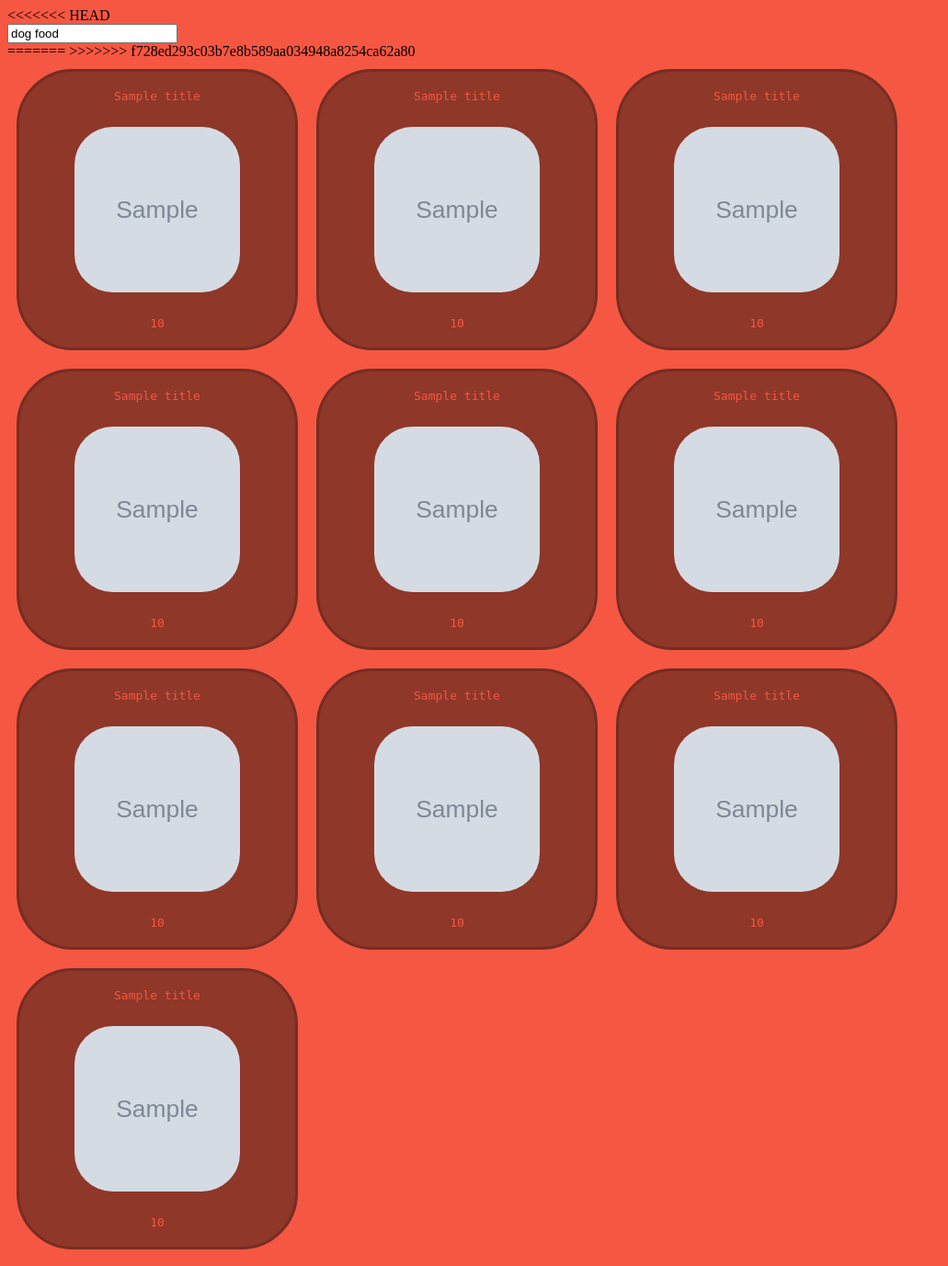
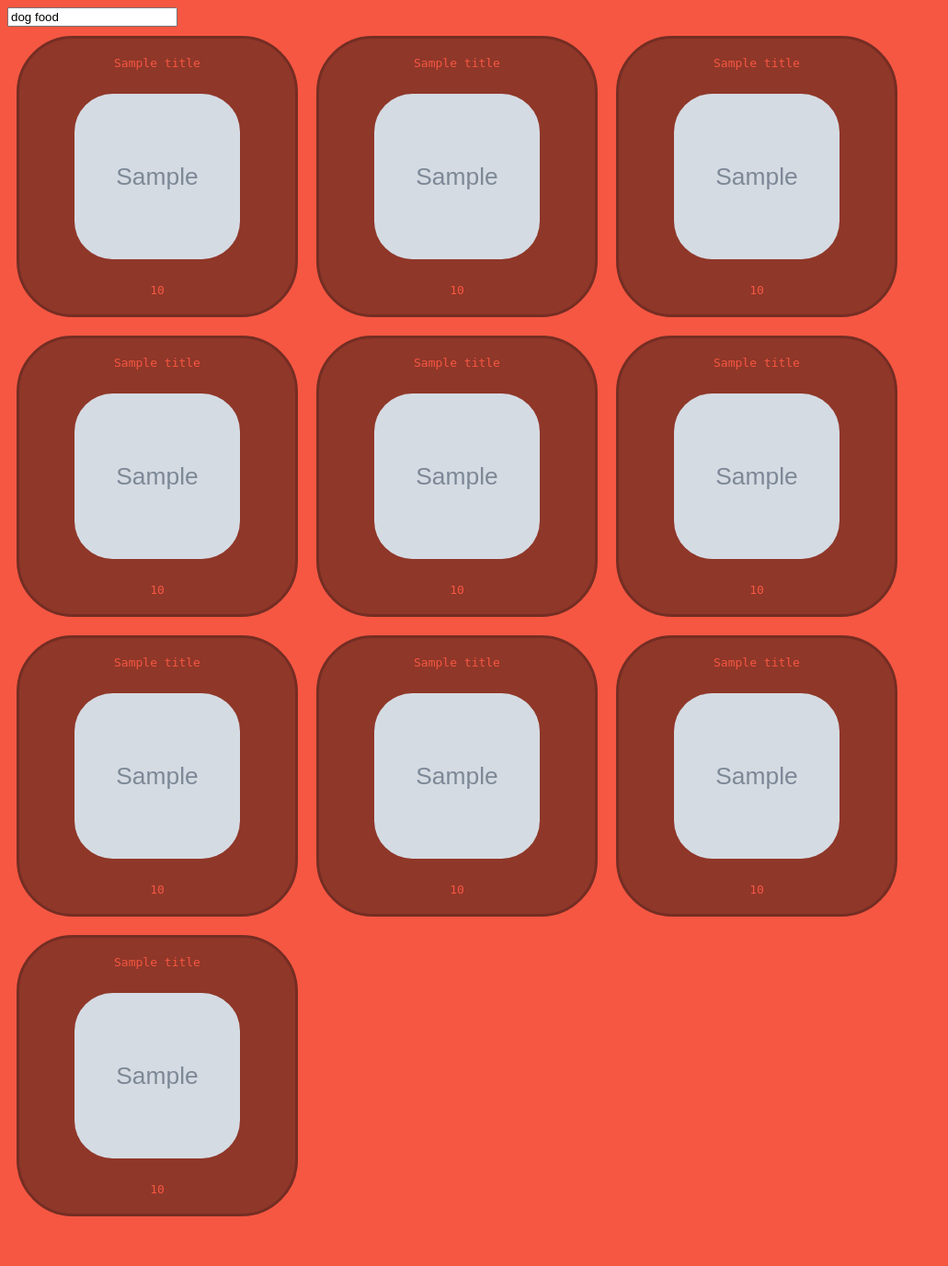
Before and after one commit to khreate/2021-HACKUTD-JEMS, a Flask app: template templates/ebaything.html in a window 1280 px wide. Shown: the whole page at 92% size, without its empty margins (0-1031 px from the left). After the commit the page ends 1323 px from the top, so only its background shows below. Run offline with Flask 2, Linux system fonts and the light colour scheme; the template is opened without the code that fills it: most values are stand-ins (such as "Sample title", 1, 10 or a date in 2020); grey boxes marked "Sample" are stand-in pictures.

Commit message:
Update ebaything.html

```diff
--- a/templates/ebaything.html
+++ b/templates/ebaything.html
@@ -70,14 +70,12 @@
 </head>
 <body>
 
-<<<<<<< HEAD
+
     <div id="search">
         <form onsubmit="showResults()" method="post">
             <input type="text" name="searchBar" value="dog food" />
         </form>
     </div>
-=======
->>>>>>> f728ed293c03b7e8b589aa034948a8254ca62a80
     <div id="results">
         <div id="ebayEleContainer">
             {% for ele in range(10) %}
```
